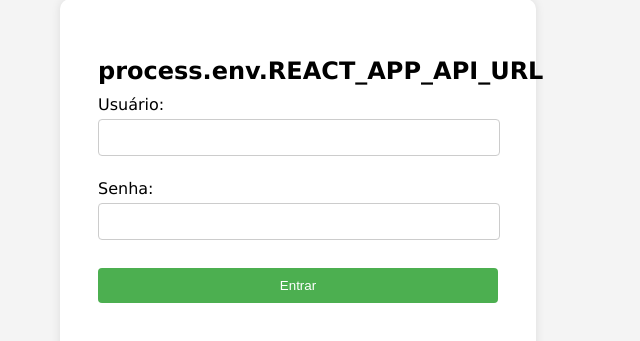
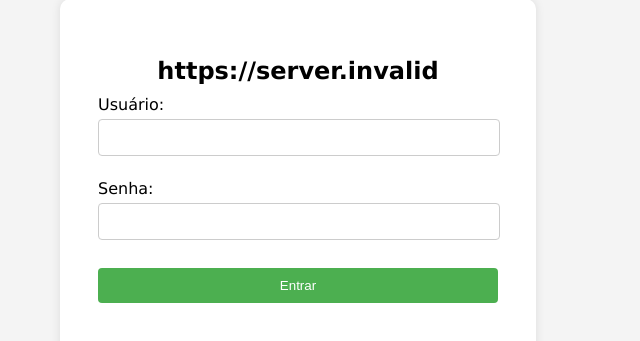
Before and after one commit to NicolasRaf/Pizzaria_Front-APS, a React (Vite) app: page / in a window 1280 px wide. Shown: the part 101-442 px from the top of the page, without its empty margins (342-982 px from the left). Built offline with nearby package versions, Linux system fonts and the light colour scheme; no server answers.

Commit message:
test: API url

```diff
--- a/src/components/login.tsx
+++ b/src/components/login.tsx
@@ -22,7 +22,7 @@ const Login: React.FC = () => {
 
   return (
     <form onSubmit={handleLogin}>
-      <h2>process.env.REACT_APP_API_URL</h2>
+      <h2>{process.env.REACT_APP_API_URL}</h2>
       <label>
         Usuário:
         <input
```
